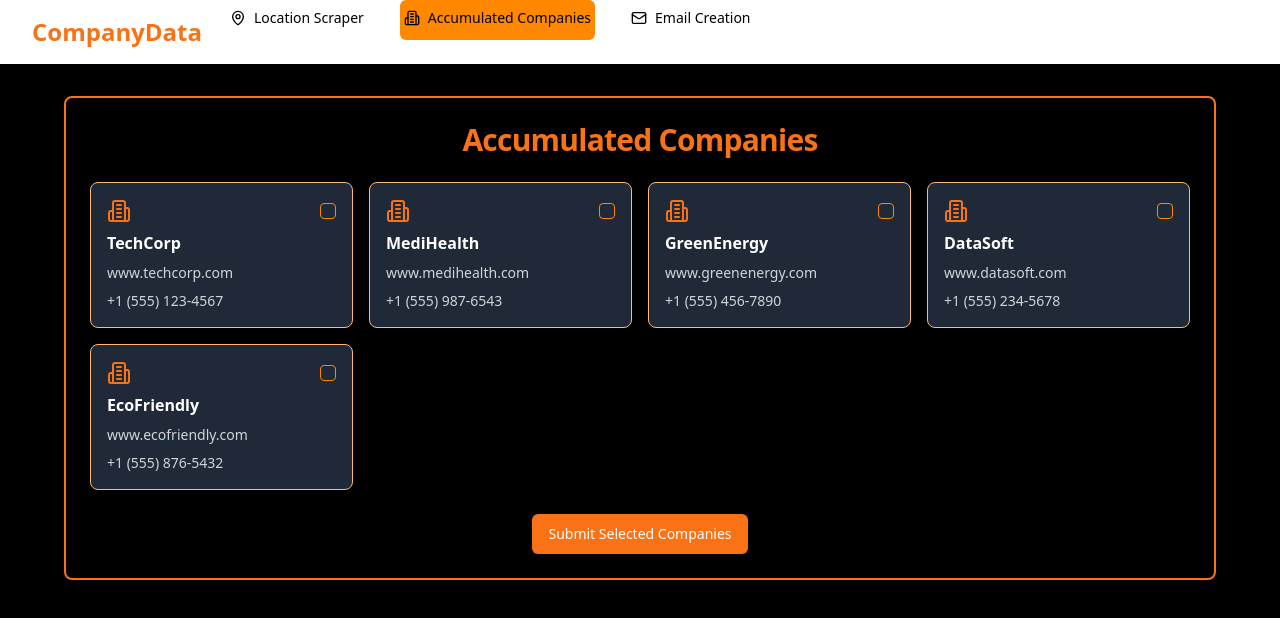
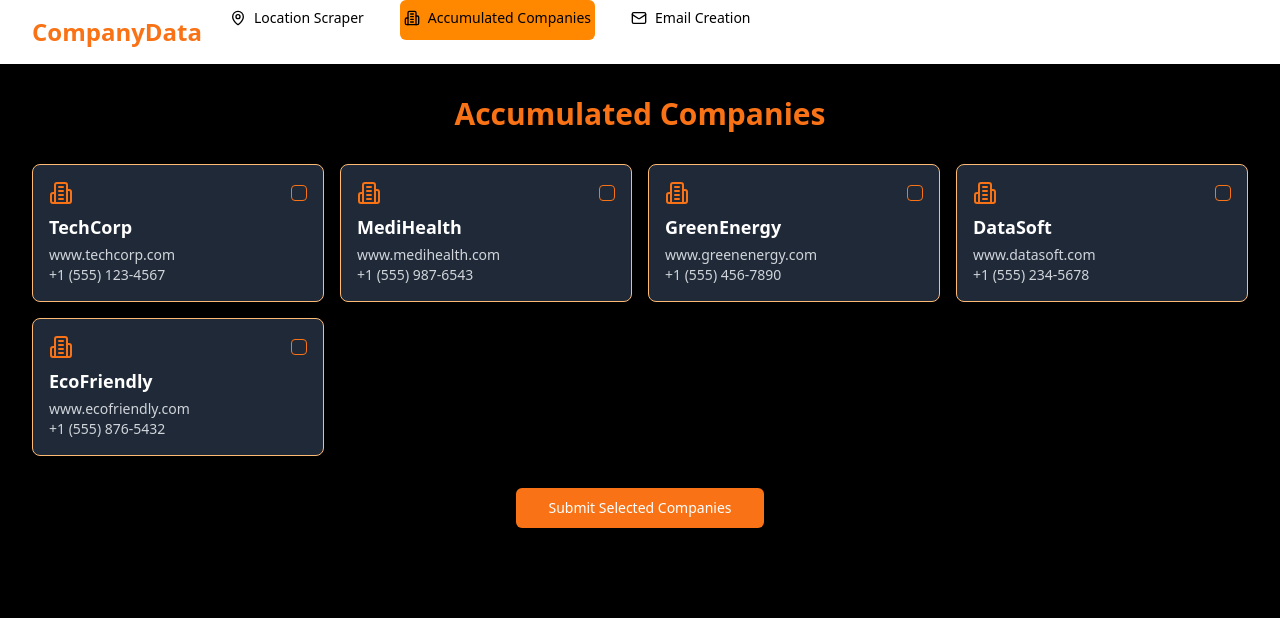
Before and after one commit to Dirk-Tunderman/frontend, a React (Vite) app: page /overview in a window 1280 px wide. Shown: the top 618 px of the page. Built offline with nearby package versions, Linux system fonts and the light colour scheme.

Commit message:
Retry previous implementation
Attempt to reimplement the previous code changes based on the last prompt.
[skip gpt_engineer]

```diff
--- a/src/pages/Overview.jsx
+++ b/src/pages/Overview.jsx
@@ -1,5 +1,5 @@
 import { useState, useEffect } from 'react';
-import { Card, CardHeader, CardTitle, CardContent } from "@/components/ui/card";
+import { Card, CardContent } from "@/components/ui/card";
 import { Checkbox } from "@/components/ui/checkbox";
 import { Button } from "@/components/ui/button";
 import { Building2 } from "lucide-react";
@@ -38,36 +38,31 @@ const Overview = () => {
     <div className="min-h-screen bg-black">
       <Navbar />
       <div className="p-8">
-        <Card className="max-w-6xl mx-auto border-2 border-orange-500 bg-black text-white">
-          <CardHeader>
-            <CardTitle className="text-3xl font-bold text-center text-orange-500">Accumulated Companies</CardTitle>
-          </CardHeader>
-          <CardContent>
+        <h1 className="text-3xl font-bold text-center text-orange-500 mb-8">Accumulated Companies</h1>
         <div className="grid grid-cols-1 sm:grid-cols-2 md:grid-cols-3 lg:grid-cols-4 gap-4">
           {companies.map((company) => (
-                <Card key={company.id} className="hover:shadow-lg transition-shadow duration-300 border border-orange-300 bg-gray-800">
-                  <CardContent className="p-4 flex flex-col items-start space-y-2">
-                    <div className="flex items-center justify-between w-full">
+            <Card key={company.id} className="bg-gray-800 border border-orange-300 hover:shadow-lg transition-shadow duration-300">
+              <CardContent className="p-4">
+                <div className="flex items-center justify-between mb-2">
                   <Building2 className="h-6 w-6 text-orange-500" />
                   <Checkbox
                     checked={selectedCompanies.includes(company.id)}
                     onCheckedChange={() => handleCompanySelection(company.id)}
+                    className="border-orange-500"
                   />
                 </div>
-                    <h3 className="font-semibold text-white">{company.name}</h3>
+                <h3 className="font-semibold text-white text-lg mb-1">{company.name}</h3>
                 <p className="text-sm text-gray-300">{company.website}</p>
                 <p className="text-sm text-gray-300">{company.phone}</p>
               </CardContent>
             </Card>
           ))}
         </div>
-            <div className="mt-6 flex justify-center">
-              <Button onClick={handleSubmit} className="bg-orange-500 hover:bg-orange-600 text-white">
+        <div className="mt-8 flex justify-center">
+          <Button onClick={handleSubmit} className="bg-orange-500 hover:bg-orange-600 text-white px-8 py-2">
             Submit Selected Companies
           </Button>
         </div>
-          </CardContent>
-        </Card>
       </div>
     </div>
   );
```
Lines whose indentation alone changed are shown as unchanged.
